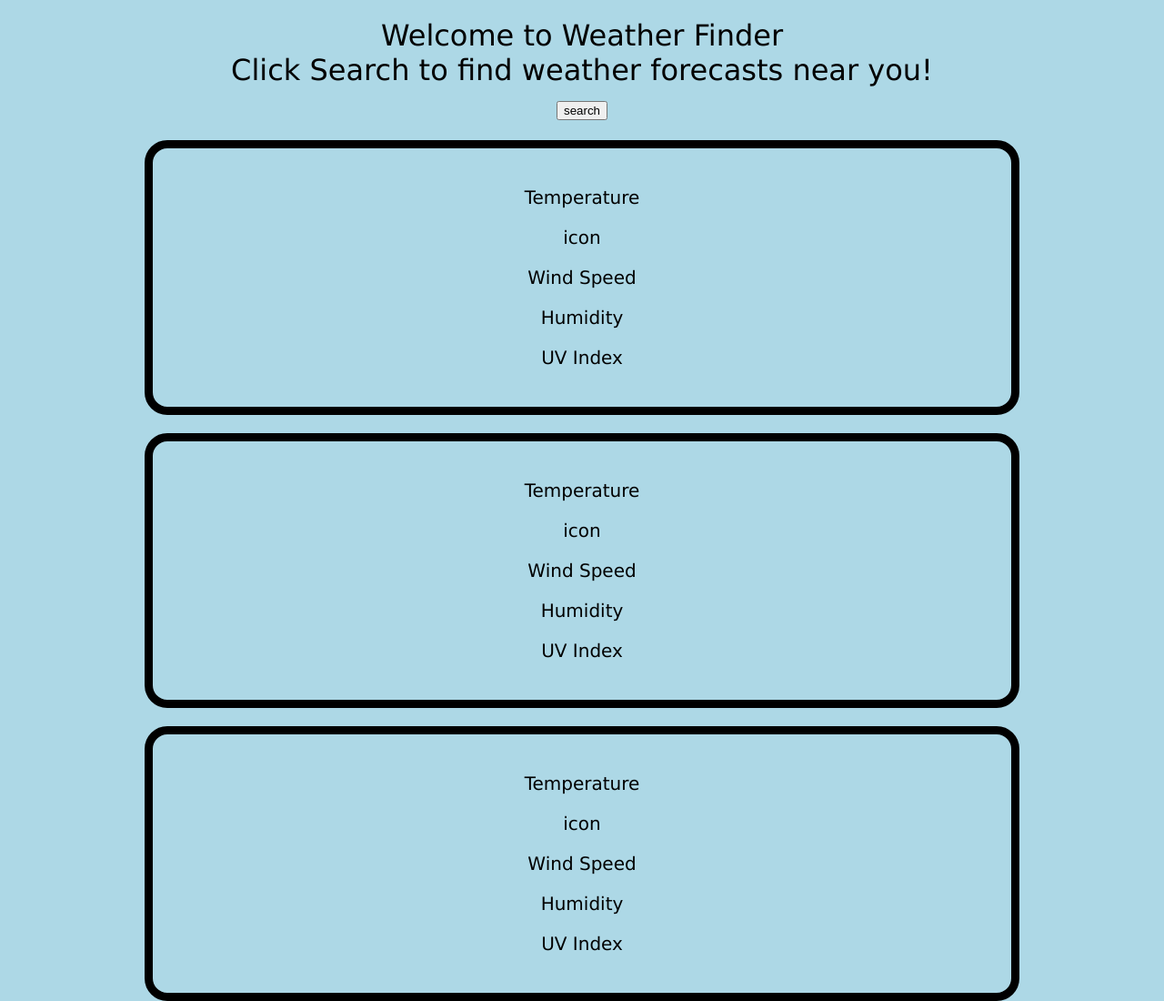
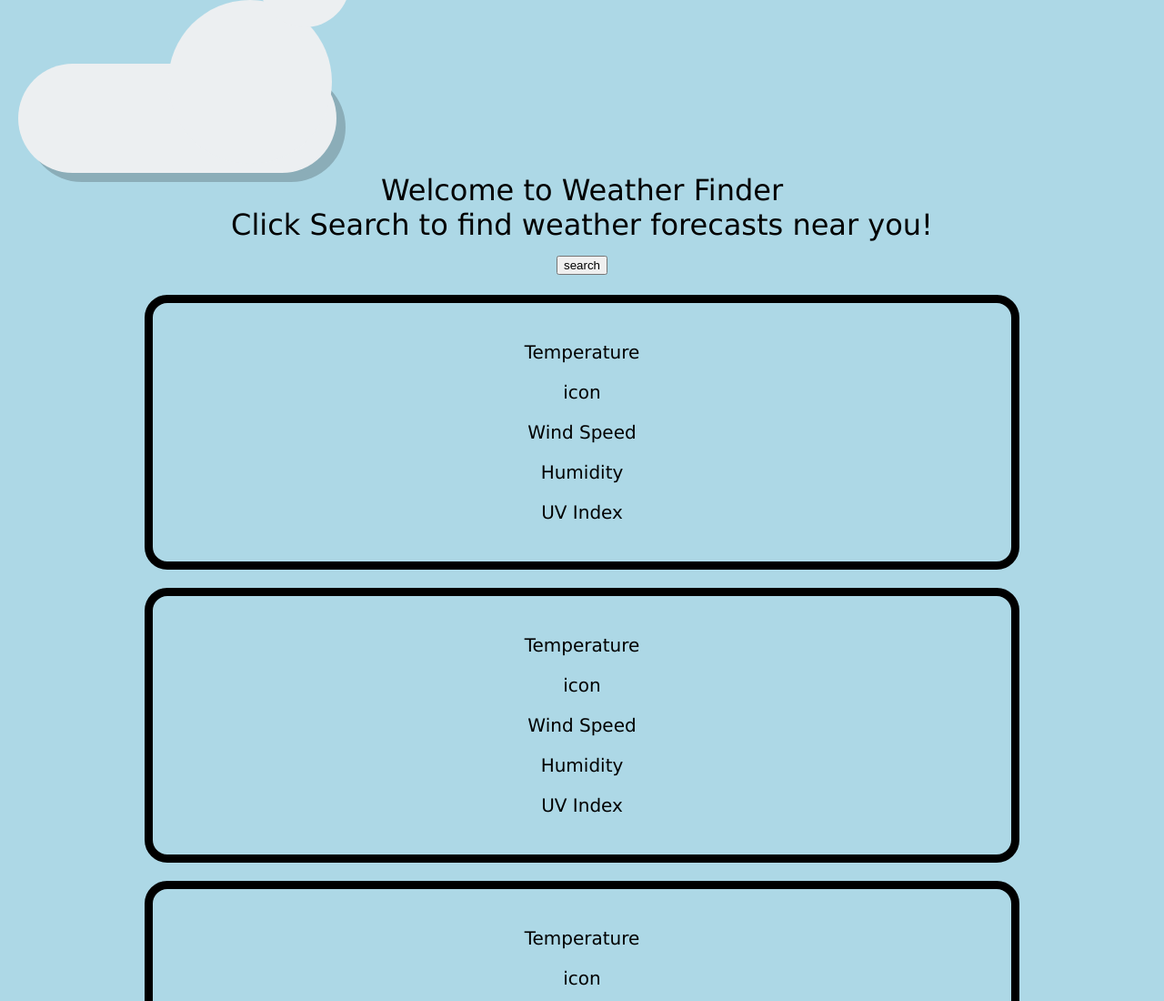
Before and after one commit to Jasmine-Chamblin/Challenge06, a plain HTML site: page assets/index.html in a window 1280 px wide. Shown: the top 1100 px of the page at 91% size. Drawn offline with Linux system fonts and the light colour scheme.

Commit message:
added cloud

```diff
--- a/assets/index.html
+++ b/assets/index.html
@@ -12,6 +12,7 @@
 
 <body>
 
+    <div class="cloud"></div>
 <div>Welcome to Weather Finder</div>
 <div>Click Search to find weather forecasts near you! </div>
     <button id="fetch-button"> search </button>
--- a/assets/style.css
+++ b/assets/style.css
@@ -17,4 +17,32 @@ body {
         margin-right: auto;
         font-family: 'Lucida Sans', 'Lucida Sans Regular', 'Lucida Grande', 'Lucida Sans Unicode', Geneva, Verdana, sans-serif;
         font-size: 20px;
+
       }
+      .cloud{
+         margin-top:70px;
+         width:350px;
+         height:120px;
+         background:#ECEFF1;
+         box-shadow: 10px 10px rgba(0,0,0,0.2);
+         border-radius:100px;
+      }
+      .cloud::after, .cloud::before{
+          content:"";
+          position:relative;
+          display:inline-block;
+          background:inherit;
+          border-radius:inherit;
+      }
+      .cloud::after{
+          width:100px;
+          height:100px;
+          top:-220px;
+          left:50px;
+      }
+      .cloud::before{
+          width:180px;
+          height:180px;
+          top: -70px;
+          left:130px;
+      }
```
